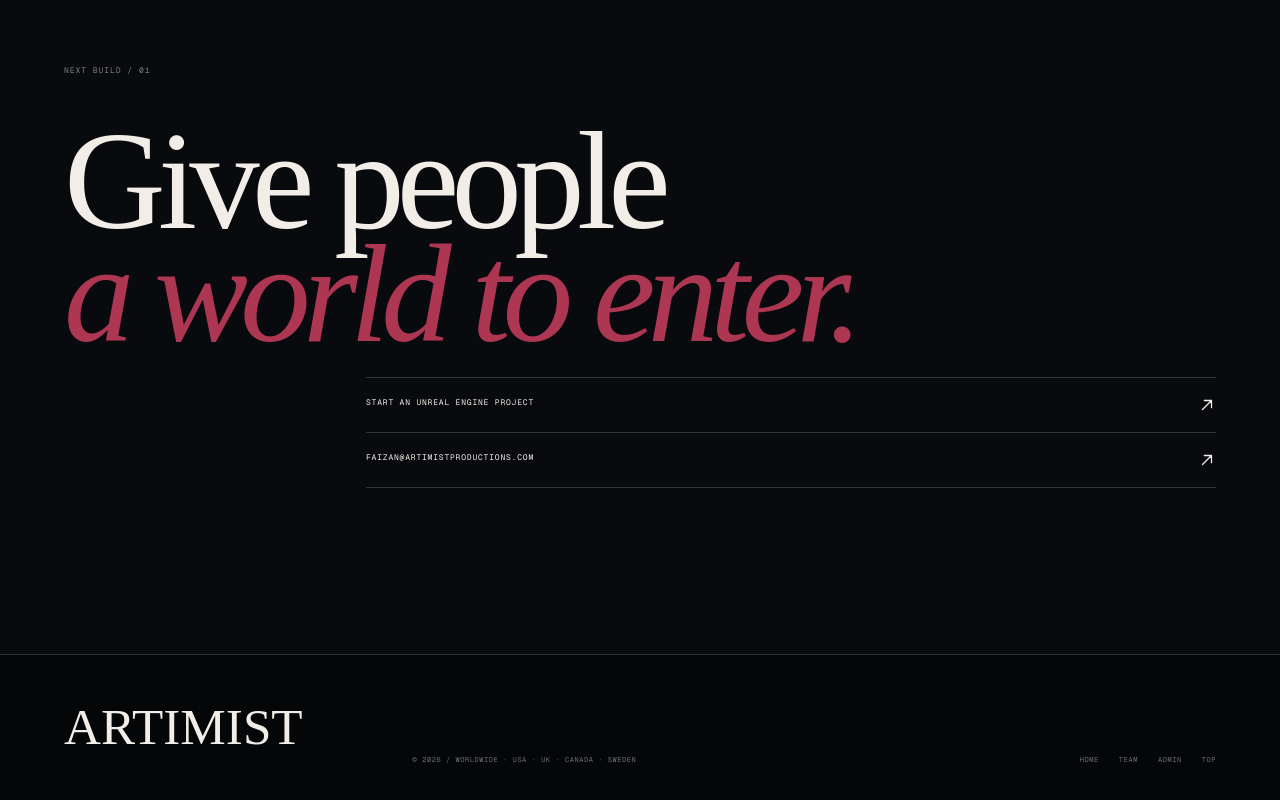
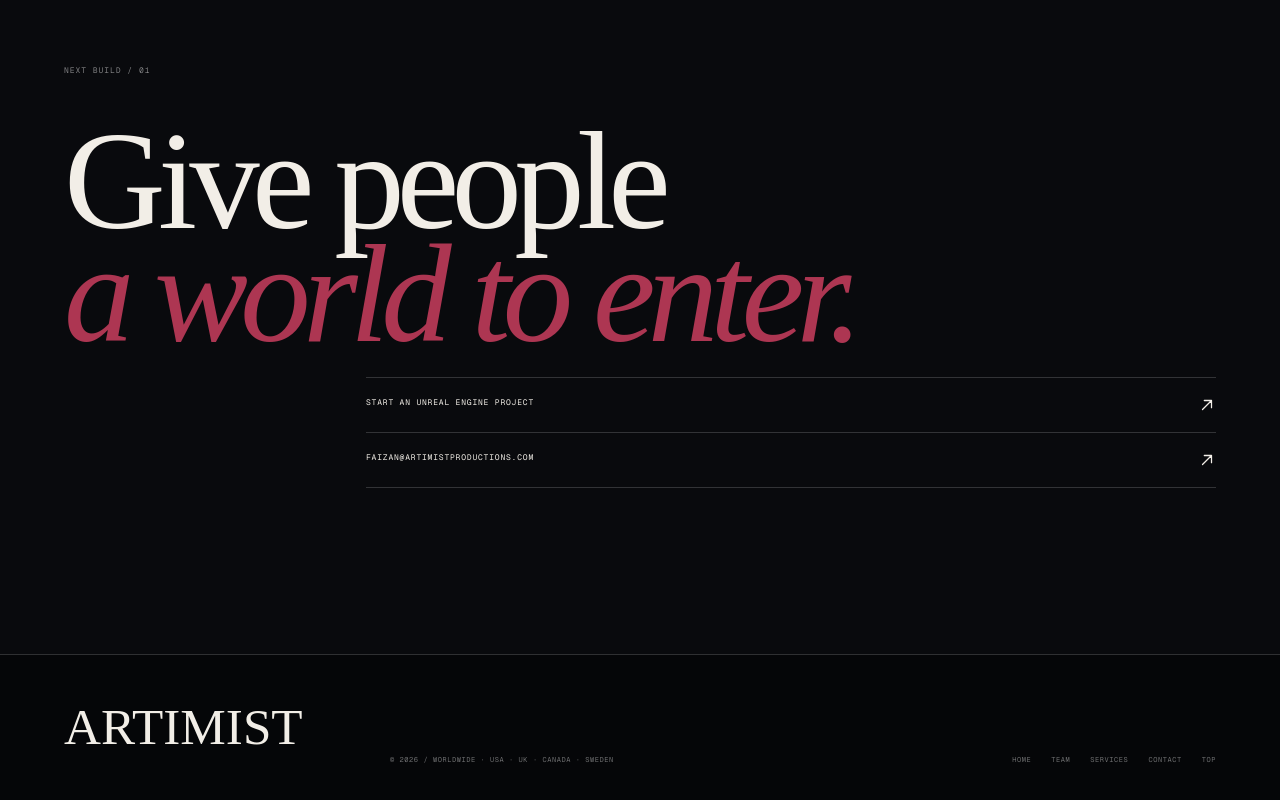
Before and after one commit to faizanaziz878-beep/artimist-production-site, a Next.js app: page /unreal-engine in a window 1280 px wide. Shown: the part 5488-6288 px from the top of the page. Built offline with nearby package versions, Linux system fonts and the light colour scheme; no server answers; the database is empty.

Commit message:
fix: remove public admin link from Unreal experience

```diff
--- a/app/unreal-engine/unreal-engine-experience.tsx
+++ b/app/unreal-engine/unreal-engine-experience.tsx
@@ -97,7 +97,7 @@ export function UnrealEngineExperience({ settings }: { settings: SiteSettings })
         <span>Next build / 01</span><h2>Give people<br /><em>a world to enter.</em></h2><div><Link href="/contact">Start an Unreal Engine project <Arrow /></Link><a href={`mailto:${settings.contactEmail}`}>{settings.contactEmail}<Arrow /></a></div>
       </section>
 
-      <footer className="ue-footer"><strong>ARTIMIST</strong><span>© {new Date().getFullYear()} / WORLDWIDE · USA · UK · CANADA · SWEDEN</span><nav><Link href="/">Home</Link><Link href="/team">Team</Link><Link href="/admin">Admin</Link><a href="#top">Top</a></nav></footer>
+      <footer className="ue-footer"><strong>ARTIMIST</strong><span>© {new Date().getFullYear()} / WORLDWIDE · USA · UK · CANADA · SWEDEN</span><nav><Link href="/">Home</Link><Link href="/team">Team</Link><Link href="/services">Services</Link><Link href="/contact">Contact</Link><a href="#top">Top</a></nav></footer>
     </main>
   );
 }
```
